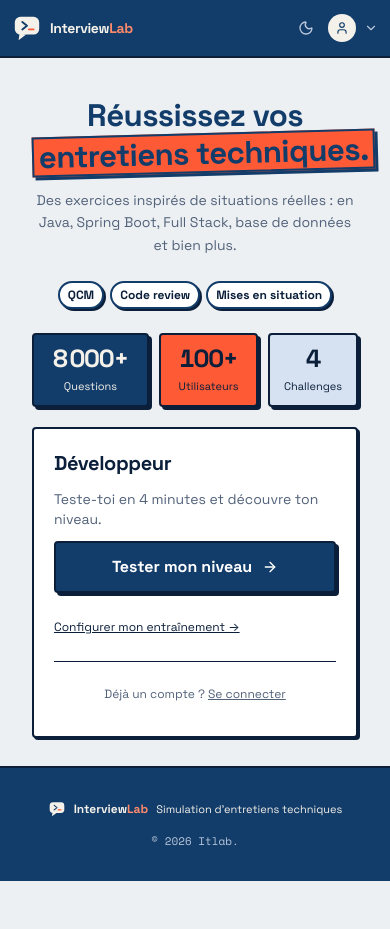
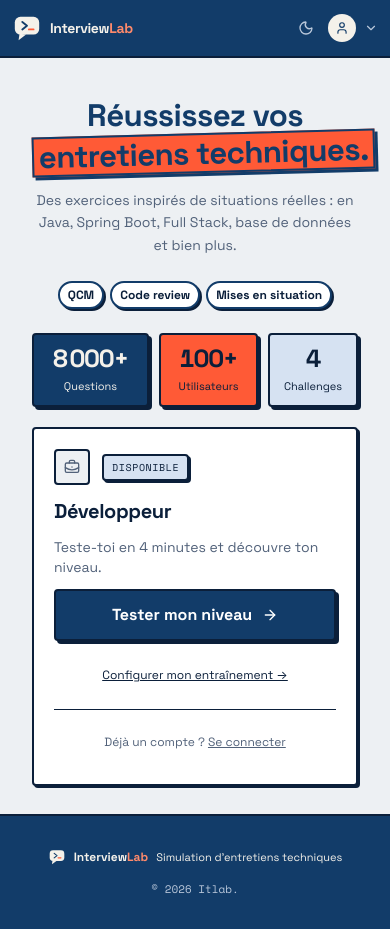
Before and after one commit to mouadboufenzi-kapoor/dev-interview-simulator, a React (Vite) app in the folder dev-interview-simulator-frontend/: page / in a window 390 px wide. Before the commit the page ends 881 px from the top, so only its background shows below. Built offline with nearby package versions, Linux system fonts and the light colour scheme; no server answers.

Commit message:
fix(front): mobile landing card layout
Co-authored-by: Copilot <223556219+Copilot@users.noreply.github.com>

```diff
--- a/dev-interview-simulator-frontend/src/components/SetupProfileStep.tsx
+++ b/dev-interview-simulator-frontend/src/components/SetupProfileStep.tsx
@@ -1,4 +1,4 @@
-import { ArrowRight } from 'lucide-react';
+import { ArrowRight, BriefcaseBusiness } from 'lucide-react';
 import { Button } from './common/Button';
 import { StatTiles, type StatItem } from './common/StatTiles';
 
@@ -37,20 +37,31 @@ export const SetupProfileStep = ({ onPlacement, onPersonalize, onLogin }: Props)
           ))}
         </ul>
         <StatTiles items={[...COMMERCIAL_STATS]} className="my-5 sm:my-6" />
-        <section className="w-full rounded border-2 border-border bg-card p-5 text-left shadow-card">
-          <h2 className="font-serif text-xl font-bold text-text">
+        <section className="w-full rounded border-2 border-border bg-card p-5 text-left shadow-card sm:grid sm:grid-cols-2 sm:items-center sm:gap-6">
+          <div>
+            <div className="flex items-center gap-3">
+              <div className="flex h-9 w-9 items-center justify-center rounded border-2 border-border bg-bg text-muted">
+                <BriefcaseBusiness className="h-4 w-4 stroke-[2]" />
+              </div>
+              <span className="rounded border-2 border-border bg-selected px-2 py-1 font-mono text-[10px] uppercase tracking-[0.06em] text-text shadow-card">
+                Disponible
+              </span>
+            </div>
+            <h2 className="mt-3 font-serif text-xl font-bold text-text">
               Développeur
             </h2>
             <p className="mt-3 text-sm text-muted">
               Teste-toi en 4 minutes et découvre ton niveau.
             </p>
+          </div>
+          <div className="mt-3 flex flex-col items-center sm:mt-0">
             <Button
               type="button"
               variant="primary"
               size="lg"
               rightIcon={<ArrowRight className="w-4 h-4" />}
               onClick={onPlacement}
-            className="mt-3 w-full sm:w-[320px] sm:self-start"
+              className="w-full sm:w-[300px]"
             >
               Tester mon niveau
             </Button>
@@ -61,7 +72,7 @@ export const SetupProfileStep = ({ onPlacement, onPersonalize, onLogin }: Props)
             >
               Configurer mon entraînement →
             </button>
-          <div className="mt-3 border-t border-border pt-[10px] text-center text-xs text-ink-secondary">
+            <div className="mt-3 w-full border-t border-border pt-[10px] text-center text-xs text-ink-secondary sm:mt-0">
               Déjà un compte ?{' '}
               <button
                 type="button"
@@ -71,6 +82,7 @@ export const SetupProfileStep = ({ onPlacement, onPersonalize, onLogin }: Props)
                 Se connecter
               </button>
             </div>
+          </div>
         </section>
       </div>
     </div>
```
Lines whose indentation alone changed are shown as unchanged.
